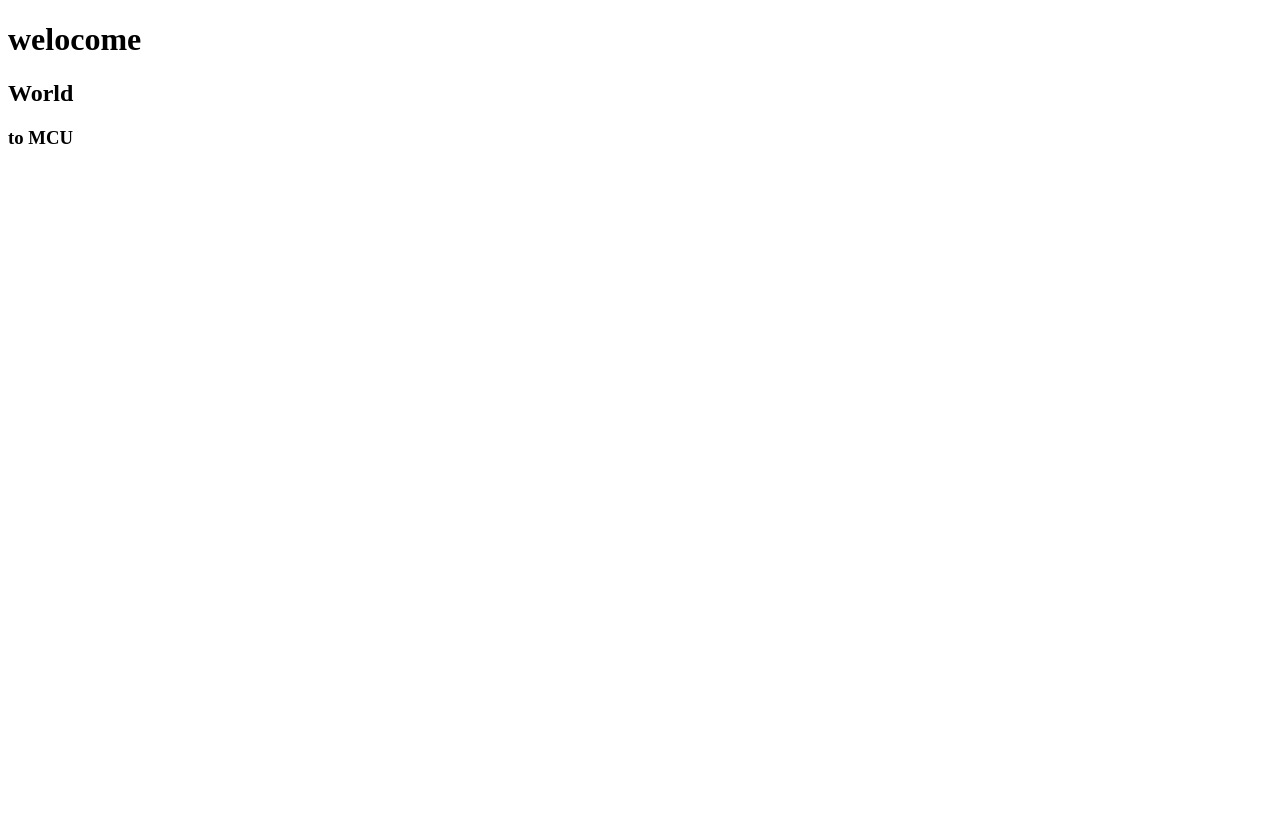
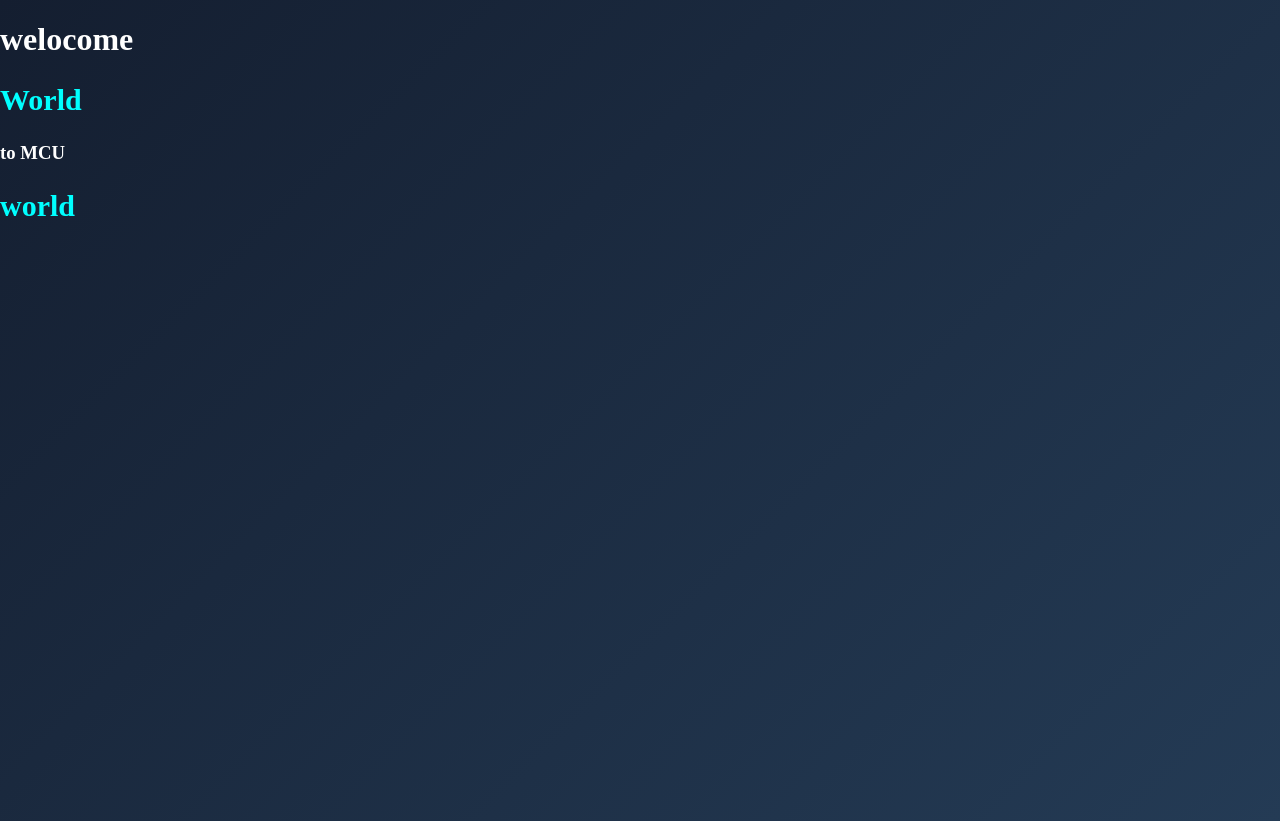
Before and after one commit to QuantumH7/AuraX, a plain HTML site: page index.html in a window 1280 px wide. Before the commit the page ends 800 px from the top, so only its background shows below. Drawn offline with Linux system fonts and the light colour scheme.

Commit message:
My First Commit

```diff
--- a/index.html
+++ b/index.html
@@ -4,10 +4,12 @@
     <meta charset="UTF-8">
     <meta name="viewport" content="width=device-width, initial-scale=1.0">
     <title>Git and GitHub Tutorial</title>
+    <link rel="stylesheet" href="style.css">
 </head>
 <body>
         <h1>welocome</h1>
         <h2>World</h2>
         <h3>to MCU</h3>
+        <h2>world</h2>
 </body>
 </html>
--- a/style.css
+++ b/style.css
@@ -0,0 +1,19 @@
+h2{
+    color: aqua;
+    font-size: 30px;
+    font-weight: bold;
+}
+
+body {
+  background: linear-gradient(135deg, #141e30, #243b55);
+  color: white;
+  min-height: 100vh;
+  margin: 0;
+}
+
+.card {
+  background: #1f2a38;
+  padding: 20px;
+  border-radius: 10px;
+  box-shadow: 0 8px 20px rgba(0, 0, 0, 0.5);
+}
```
